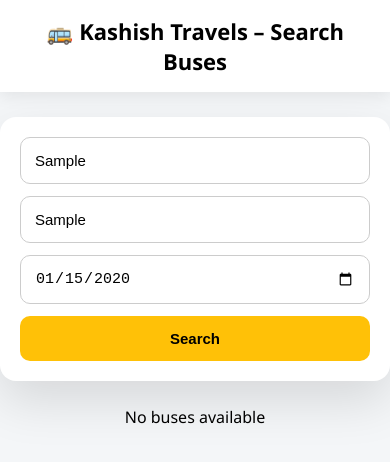
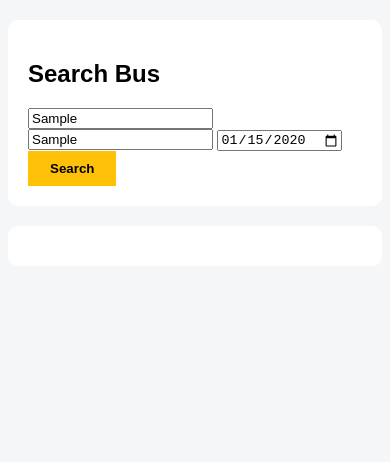
Before and after one commit to aayush20051122-ctrl/aayush-business, a plain HTML site: page booking.html in a window 390 px wide. Both pictures are taken after typing "Sample", "Sample", "2020-01-15" into the empty fields and a click on the button "Search". Drawn offline with Linux system fonts and the light colour scheme.

Commit message:
Refactor booking.html for improved search interface
Updated the booking page layout and functionality.

```diff
--- a/booking.html
+++ b/booking.html
@@ -1,126 +1,77 @@
 <!DOCTYPE html>
-<html lang="en">
+<html>
 <head>
 <meta charset="UTF-8">
-<title>Search Buses | Kashish Travels</title>
-<meta name="viewport" content="width=device-width, initial-scale=1.0">
-
+<title>Search Bus</title>
 <style>
-body{margin:0;font-family:'Segoe UI',sans-serif;background:#f4f6f8;}
-.header{
-  background:#fff;padding:16px;text-align:center;
-  font-size:22px;font-weight:700;
-  box-shadow:0 4px 15px rgba(0,0,0,.08);
-}
-.search-box{
-  max-width:900px;margin:25px auto;background:#fff;
-  padding:20px;border-radius:16px;
-  box-shadow:0 20px 50px rgba(0,0,0,.12);
-  display:grid;grid-template-columns:1fr 1fr 1fr auto;gap:12px;
-}
-.search-box input,.search-box button{
-  padding:14px;border-radius:10px;border:1px solid #ccc;font-size:15px;
-}
-.search-box button{
-  background:#ffc107;border:none;font-weight:700;cursor:pointer;
-}
-.bus-card{
-  max-width:900px;margin:15px auto;background:#fff;
-  padding:16px;border-radius:14px;
-  box-shadow:0 15px 35px rgba(0,0,0,.12);
-  display:flex;justify-content:space-between;align-items:center;
-}
-.view-btn{
-  padding:12px 22px;background:#ffc107;border:none;
-  border-radius:10px;font-weight:700;cursor:pointer;
-}
-@media(max-width:768px){
-  .search-box{grid-template-columns:1fr;}
-  .bus-card{flex-direction:column;gap:10px;}
-  .view-btn{width:100%;}
-}
+body{font-family:Arial;background:#f4f6f8}
+.box{max-width:900px;margin:20px auto;background:#fff;padding:20px;border-radius:10px}
+.bus{display:flex;justify-content:space-between;align-items:center;margin-top:12px;padding:15px;border:1px solid #ddd}
+button{padding:10px 22px;background:#ffc107;border:none;font-weight:bold;cursor:pointer}
 </style>
 </head>
 
 <body>
 
-<div class="header">🚌 Kashish Travels – Search Buses</div>
-
-<div class="search-box">
-  <input id="from" placeholder="From (e.g. Dhule)">
-  <input id="to" placeholder="To (e.g. Pune)">
-  <input type="date" id="date">
-  <button onclick="searchBus()">Search</button>
+<div class="box">
+  <h2>Search Bus</h2>
+  <input id="from" placeholder="From">
+  <input id="to" placeholder="To">
+  <input id="date" type="date">
+  <button onclick="search()">Search</button>
 </div>
 
-<div id="busList"></div>
+<div id="result" class="box"></div>
 
 <script>
 const TOTAL_SEATS = 36;
 
-const buses = [
-  {name:"Kashish AC Sleeper", price:750, route:"DHULE-PUNE"},
-  {name:"Kashish AC Sleeper", price:750, route:"PUNE-DHULE"}
+const buses=[
+  {name:"Kashish AC Sleeper",route:"DHULE-PUNE",price:750},
+  {name:"Kashish AC Sleeper",route:"PUNE-DHULE",price:750}
 ];
 
-function bookingKey(busName, route, date){
-  return busName + "__" + route + "__" + date;
-}
+const key=(n,r,d)=>`${n}|${r}|${d}`;
 
-function getAvailableSeats(busName, route, date){
-  const key = bookingKey(busName, route, date);
-  const booked = JSON.parse(localStorage.getItem(key)) || [];
-  return TOTAL_SEATS - booked.length;
-}
+function search(){
+  const from=fromEl().value.toUpperCase();
+  const to=toEl().value.toUpperCase();
+  const date=dateEl().value;
+  const route=from+"-"+to;
+  result.innerHTML="";
 
-function searchBus(){
-  const from = document.getElementById("from").value.trim().toUpperCase();
-  const to   = document.getElementById("to").value.trim().toUpperCase();
-  const date = document.getElementById("date").value;
-  const busList = document.getElementById("busList");
-  busList.innerHTML="";
+  buses.forEach(b=>{
+    if(b.route===route){
+      const booked=JSON.parse(localStorage.getItem(key(b.name,route,date)))||[];
+      const available=TOTAL_SEATS-booked.length;
 
-  if(!from || !to || !date){
-    alert("From, To aur Date bharo");
-    return;
-  }
-
-  const route = from + "-" + to;
-  let found=false;
-
-  buses.forEach(bus=>{
-    if(bus.route === route){
-      found=true;
-      const available = getAvailableSeats(bus.name, route, date);
-
-      busList.innerHTML += `
-        <div class="bus-card">
+      result.innerHTML+=`
+      <div class="bus">
         <div>
-            <h3>${bus.name}</h3>
-            <p>Route: ${route}</p>
-            <p>Price: ₹${bus.price}</p>
-            <p><b>Available Seats: ${available}</b></p>
+          <b>${b.name}</b><br>
+          Route: ${route}<br>
+          Date: ${date}<br>
+          Available Seats: <b>${available}</b>
         </div>
-          <button class="view-btn"
-            onclick="openSeats('${bus.name}','${route}','${bus.price}','${date}')">
+        <button onclick="openSeats('${b.name}','${route}','${b.price}','${date}')">
           View Seats
         </button>
       </div>`;
     }
   });
-
-  if(!found){
-    busList.innerHTML="<p style='text-align:center'>No buses available</p>";
-  }
 }
 
-function openSeats(busName, route, price, date){
-  localStorage.setItem("busName", busName);
-  localStorage.setItem("route", route);
-  localStorage.setItem("price", price);
-  localStorage.setItem("busDate", date);
-  window.location.href="seat.html";
+function openSeats(n,r,p,d){
+  localStorage.setItem("busName",n);
+  localStorage.setItem("route",r);
+  localStorage.setItem("price",p);
+  localStorage.setItem("busDate",d);
+  location.href="seat.html";
 }
+
+const fromEl=()=>document.getElementById("from");
+const toEl=()=>document.getElementById("to");
+const dateEl=()=>document.getElementById("date");
 </script>
 
 </body>
```
Lines whose indentation alone changed are shown as unchanged.
